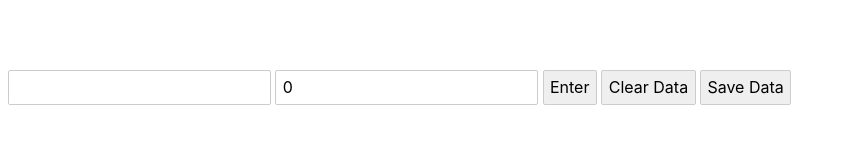
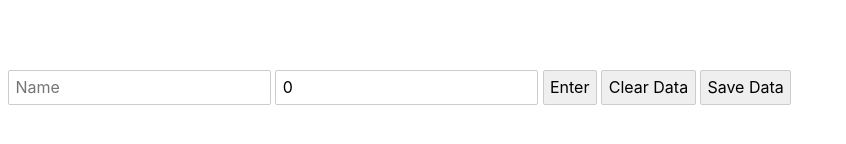
Before and after one commit to JackyChanzijian/svelte-grapher, a Svelte app: page / in a window 1280 px wide. Shown: the part 418-562 px from the top of the page, without its empty margins (0-846 px from the left). Built offline with nearby package versions, Linux system fonts and the light colour scheme.

Commit message:
feat: :sparkles: Added placeholder to input

```diff
--- a/src/App.svelte
+++ b/src/App.svelte
@@ -42,8 +42,8 @@ import { onMount } from "svelte";
 	<BarGraph datas={datas} />
 	<Sheet datas={datas} />
 	<form>
-		<input type="text" bind:value={dataName}>
-		<input type="number" bind:value={dataValue}>
+		<input type="text" placeholder="Name" bind:value={dataName}>
+		<input type="number" placeholder="Value" bind:value={dataValue}>
 		<input type="button" value="Enter" on:click={addData}>
 		<input type="button" value="Clear Data" on:click={clearDatas}>
 		<input type="button" value="Save Data" on:click={saveDatas}>
```
